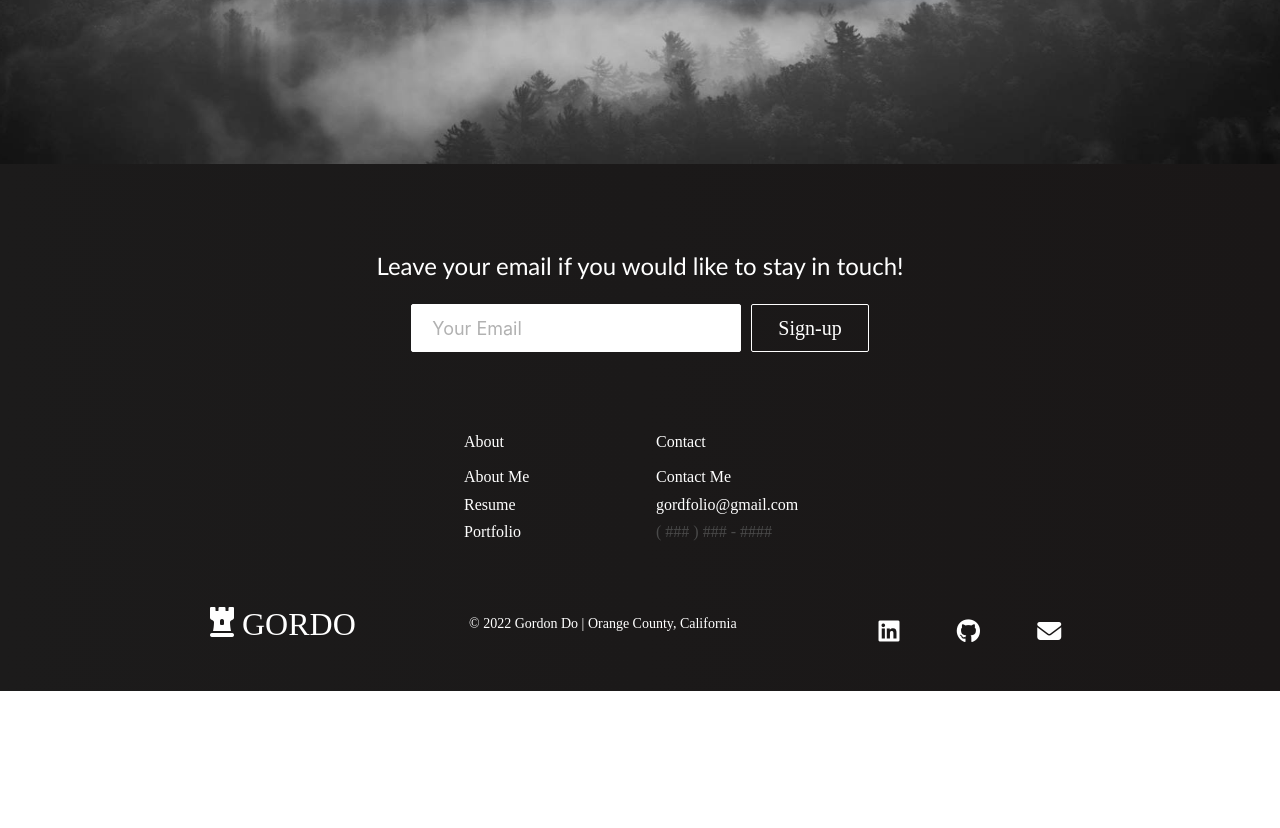
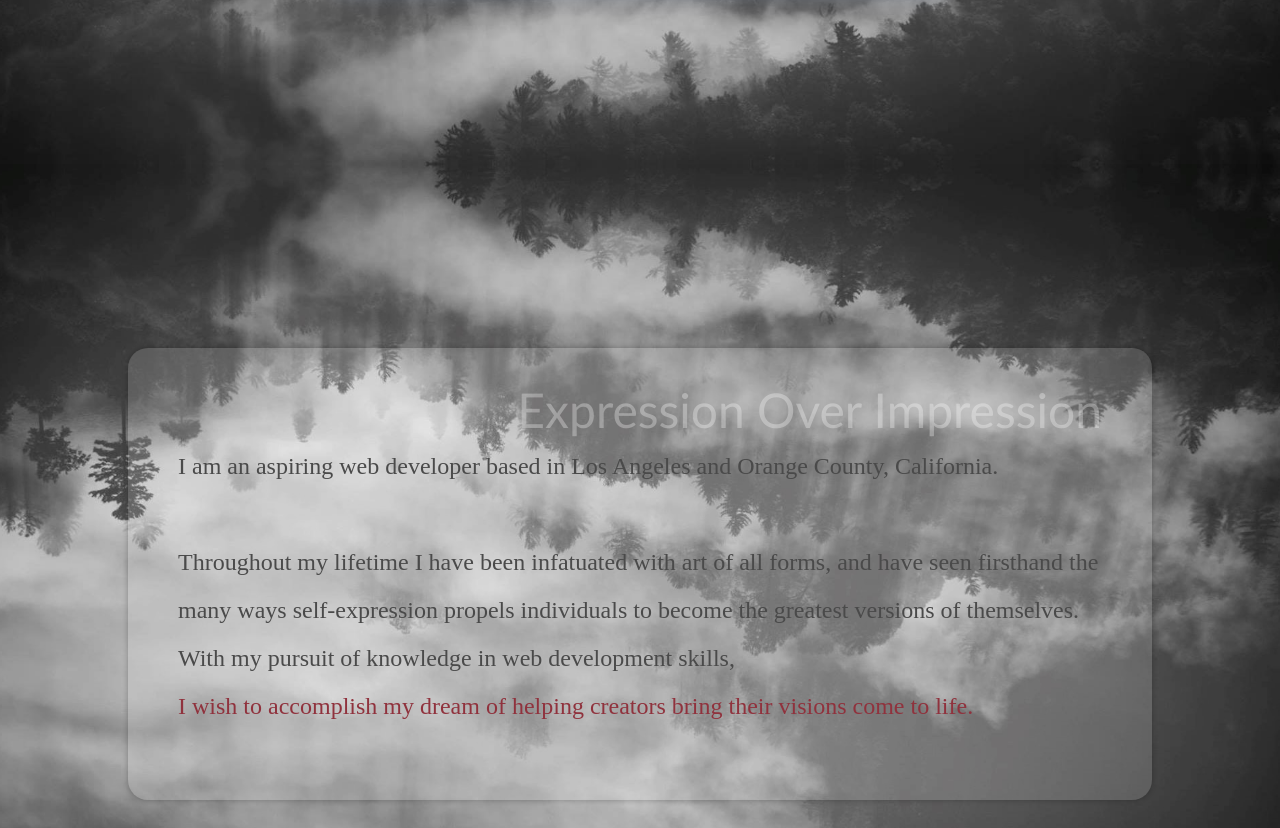
Before and after one commit to grdnd/react-gordfolio, a React (Create React App) app: page /about-me in a window 1280 px wide. Shown: the part 892-1720 px from the top of the page. Before the commit the page ends 1583 px from the top, so only its background shows below. Built offline with nearby package versions, Linux system fonts and the light colour scheme.

Commit message:
about me page done

```diff
--- a/src/components/pages/AboutMe.js
+++ b/src/components/pages/AboutMe.js
@@ -9,7 +9,33 @@ export default function AboutMe() {
         <h1 className="title mt-0 mb-0" id="abt-me">
           About Me
         </h1>
-        <BioCard />
+      </div>
+      <BioCard />
+      <div className="about-me-text-container is-flex is-justify-content-center is-align-items-center mt-0 mb-0">
+        <div className="about-me-text-wrapper is-flex is-justify-content-center is-align-items-center">
+          <div className="about-me-text-box">
+            <div className="about-me-text-title-container">
+              <h1>Expression Over Impression</h1>
+            </div>
+            <div className="about-me-text-content">
+              <p>
+                I am an aspiring web developer based in Los Angeles and Orange
+                County, California.
+                <br></br>
+                <br></br>Throughout my lifetime I have been infatuated with art
+                of all forms, and have seen firsthand the many ways
+                self-expression propels individuals to become the greatest
+                versions of themselves. With my pursuit of knowledge in web
+                development skills,
+                <br></br>
+                <span>
+                  I wish to accomplish my dream of helping creators bring their
+                  visions come to life.
+                </span>
+              </p>
+            </div>
+          </div>
+        </div>
       </div>
     </>
   );
```
